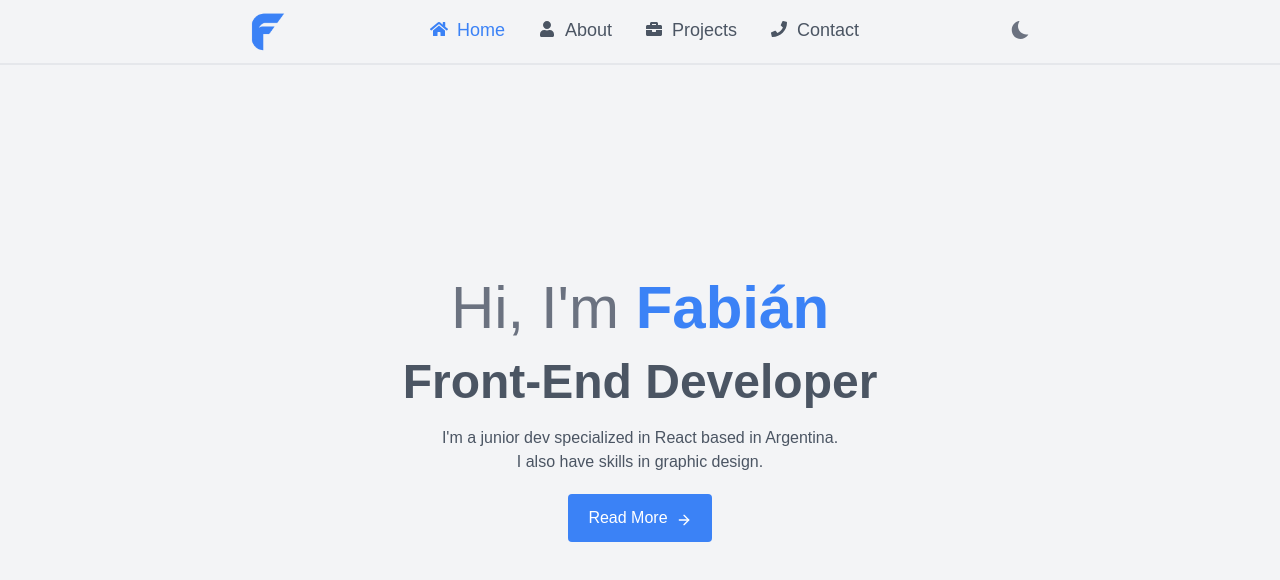
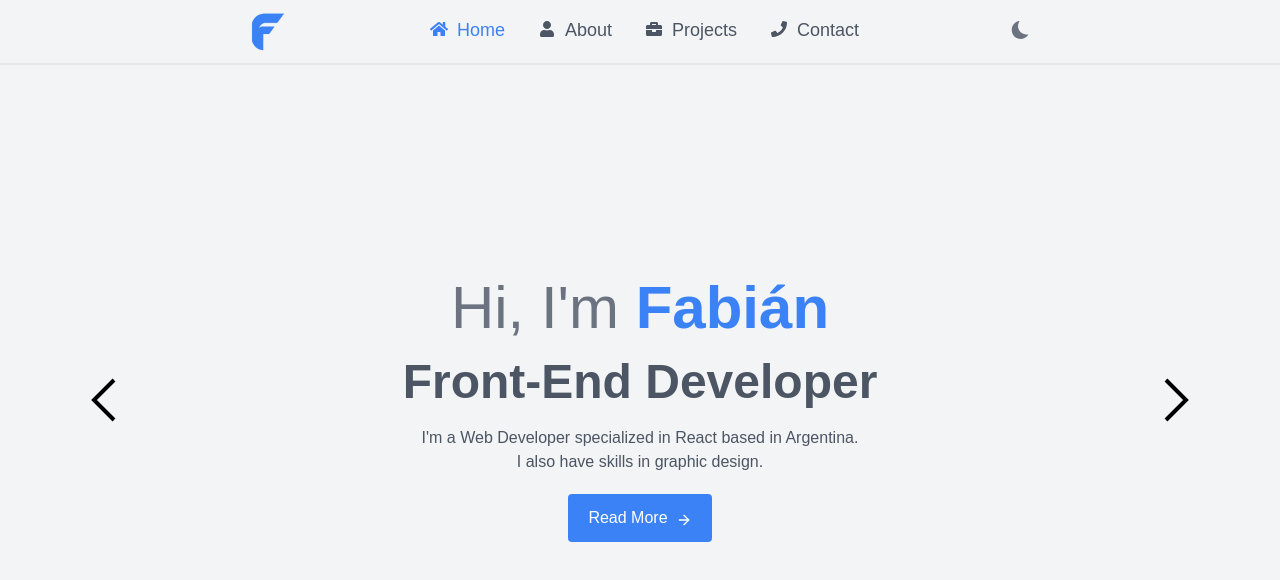
Before and after one commit to vlas-dev/portfolio-website, a React (Create React App) app: page / in a window 1280 px wide. Shown: the top 580 px of the page. Built offline with nearby package versions, Linux system fonts and the light colour scheme.

Commit message:
responsive layout

```diff
--- a/src/AnimatedRoutes.js
+++ b/src/AnimatedRoutes.js
@@ -1,13 +1,65 @@
-import React from "react";
-import { Route, Routes, useLocation } from "react-router-dom";
+import React, { useState, useEffect } from "react";
+import { Route, Routes, useLocation, useNavigate } from "react-router-dom";
 import Home from "./components/Home";
 import About from "./components/About";
 import Projects from "./components/Projects";
 import Contact from "./components/Contact";
+import ResponsiveLayout from "./ResponsiveLayout";
 import { AnimatePresence } from "framer-motion";
+import { GrPrevious , GrNext } from "react-icons/gr";
+
+
 function AnimatedRoutes() {
   const location = useLocation();
+  const navigate = useNavigate();
+  const [isMobileView, setIsMobileView] = useState(window.innerWidth < 768);
+
+  const routes = ["/", "/about", "/projects", "/contact"];
+  const currentRouteIndex = routes.indexOf(location.pathname);
+
+  const navigateToNext = () => {
+    const nextRoute = routes[(currentRouteIndex + 1) % routes.length];
+    navigate(nextRoute);
+  };
+
+  const navigateToPrev = () => {
+    const prevRouteIndex = (currentRouteIndex - 1 + routes.length) % routes.length;
+    const prevRoute = routes[prevRouteIndex];
+    navigate(prevRoute);
+  };
+
+  useEffect(() => {
+    function handleResize() {
+      setIsMobileView(window.innerWidth < 992);
+    }
+
+    window.addEventListener('resize', handleResize);
+    return () => window.removeEventListener('resize', handleResize);
+  }, []);
+
   return (
+    <>
+      {isMobileView ? (
+        <ResponsiveLayout />
+      ) : (
+        <>
+          <div className="fixed left-16 z-10 flex items-center">
+            <button
+              onClick={navigateToPrev}
+              className=" text-gray-600 dark:text-gray-200 font-bold py-2 px-4  h-screen text-5xl"
+            >
+              <GrPrevious />
+            </button>
+          </div>
+
+          <div className="fixed right-16 z-10 flex items-center">
+            <button
+              onClick={navigateToNext}
+              className="text-gray-600 dark:text-gray-200 font-bold py-2 px-4  h-screen text-5xl"
+            >
+              <GrNext />
+            </button>
+          </div>
           <AnimatePresence mode="wait" initial={false}>
             <Routes location={location} key={location.pathname}>
               <Route path="/" element={<Home />} />
@@ -15,7 +67,11 @@ function AnimatedRoutes() {
               <Route path="/projects" element={<Projects />} />
               <Route path="/contact" element={<Contact />} />
             </Routes>
-    </AnimatePresence >
+          </AnimatePresence>
+        </>
+      )}
+    </>
   );
 }
+
 export default AnimatedRoutes;
--- /dev/null
+++ b/src/ResponsiveLayout.js
@@ -0,0 +1,18 @@
+import React from 'react';
+import Home from "./components/Home";
+import About from "./components/About";
+import Projects from "./components/Projects";
+import Contact from "./components/Contact";
+
+function ResponsiveLayout() {
+  return (
+    <div>
+      <Home />
+      <About />
+      <Projects />
+      <Contact />
+    </div>
+  );
+}
+
+export default ResponsiveLayout;
--- a/src/components/Home.jsx
+++ b/src/components/Home.jsx
@@ -35,7 +35,7 @@ const Home = () => {
             Front-End Developer
           </h2>
           <p className="max-w-[350px] md:max-w-[600px] text-gray-600 dark:text-gray-400 text-center px-5 md:pr-0 md:pl-0">
-          I'm a junior dev specialized in React based in Argentina. <br /> I also have skills in graphic design.          </p>
+          I'm a Web Developer specialized in React based in Argentina. <br /> I also have skills in graphic design.          </p>
           <div
             className="relative mt-5"
             onMouseEnter={handleHover}
```
Lines whose indentation alone changed are shown as unchanged.
